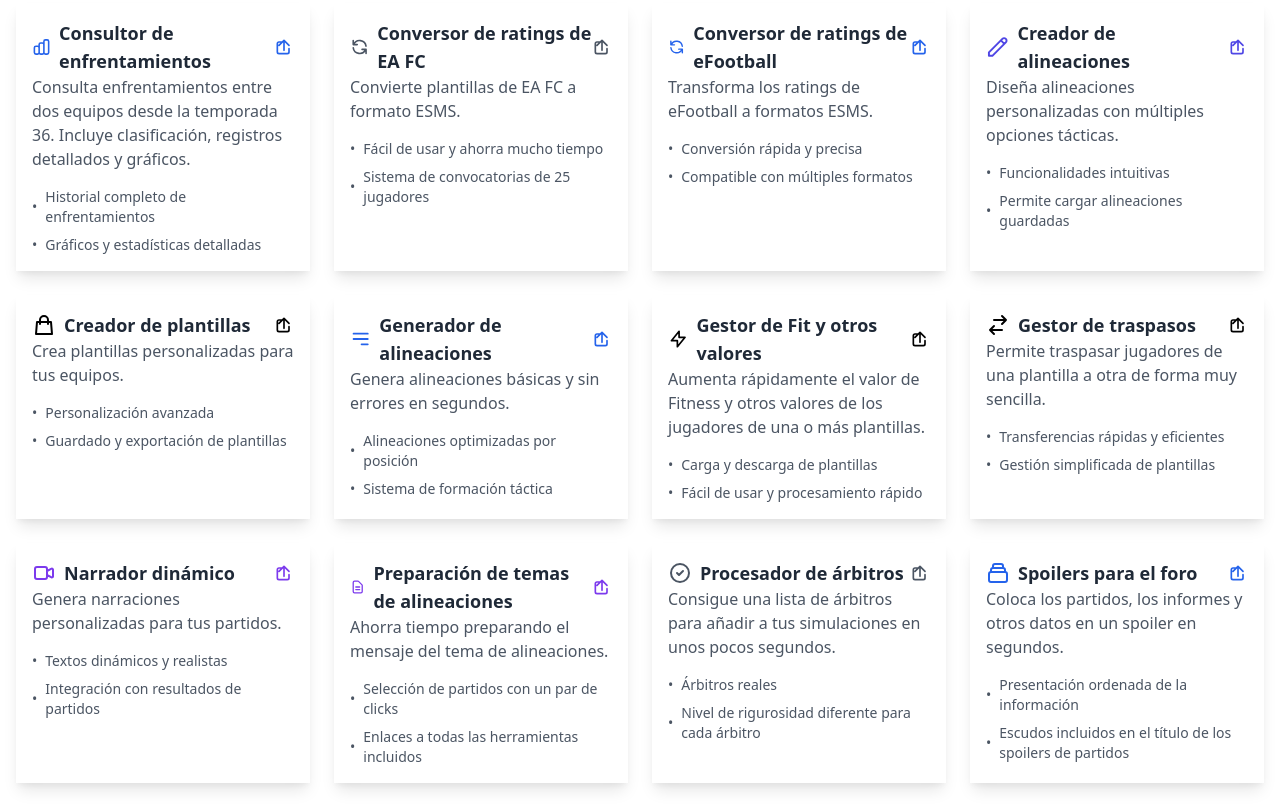
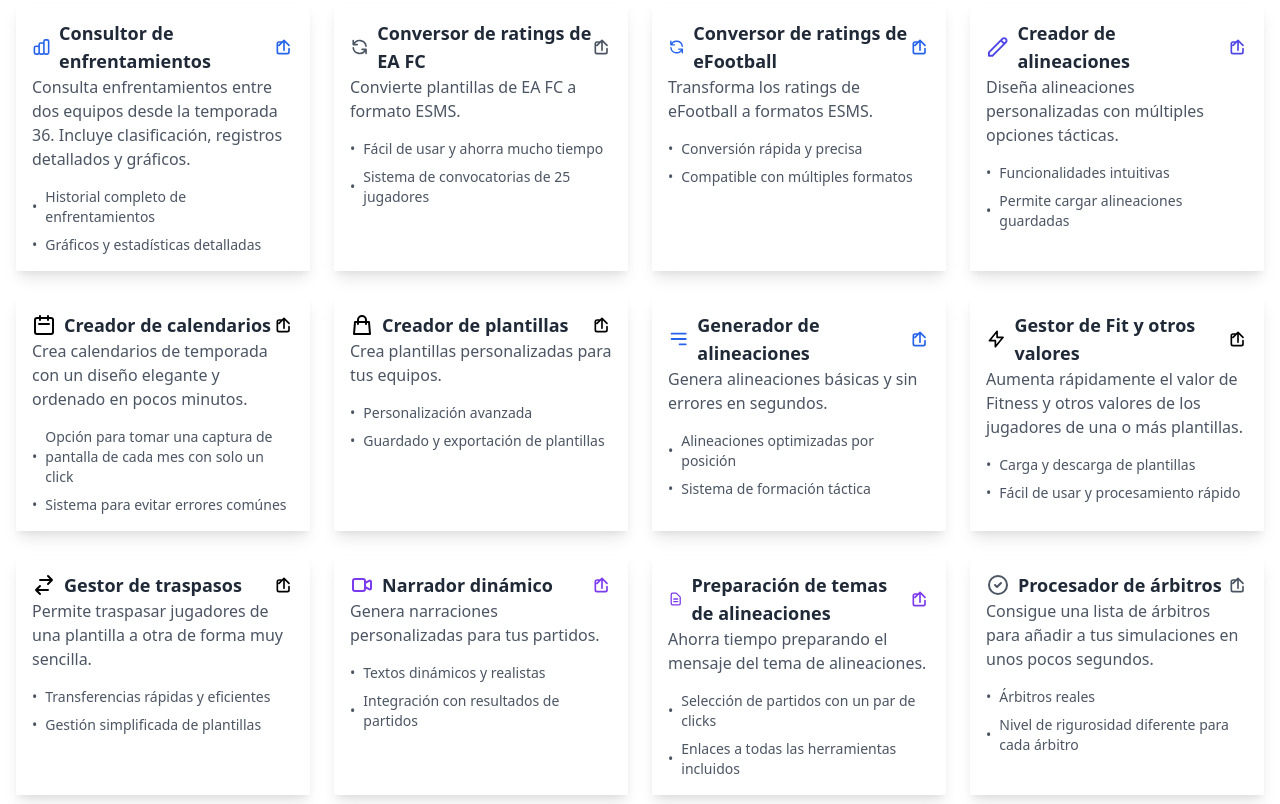
Before and after one commit to AlanTSM/directory, a plain HTML site: page index.html in a window 1280 px wide. Shown: the part 807-1611 px from the top of the page. Drawn offline with nearby package versions, Linux system fonts and the light colour scheme.

Commit message:
Update index.html

```diff
--- a/index.html
+++ b/index.html
@@ -15,7 +15,7 @@
         const tagCardMap = {
             'Alineaciones': ['Alineaciones dinámicas', 'Creador de alineaciones', 'Generador de alineaciones', 'Validador de alineaciones'],
             'Calculadoras': ['Calculadora de ingresos', 'Calculadora de salarios'],
-            'Herramientas staff': ['Actualizador de progresión', 'Comprobador de quinielas', 'Conversor de ratings de EA FC', 'Conversor de ratings de eFootball', 'Procesador de árbitros', 'Gestor de Fit', 'Gestor de traspasos', 'Validador de múltiples alineaciones', 'Preparación de temas de alineaciones', 'Spoilers para el foro'],
+            'Herramientas staff': ['Actualizador de progresión', 'Comprobador de quinielas', 'Conversor de ratings de EA FC', 'Conversor de ratings de eFootball', 'Procesador de árbitros', 'Gestor de Fit', 'Gestor de traspasos', 'Validador de múltiples alineaciones', 'Preparación de temas de alineaciones', 'Spoilers para el foro', 'Creador de calendarios'],
             'Información': ['Central de datos', 'Buscador de jugadores', 'Comparador de equipos y mánagers', 'Consultor de enfrentamientos', 'Tasador de jugadores', 'Tutorial dinámico'],
             'Páginas interactivas': ['Narrador dinámico']
         };
@@ -107,7 +107,7 @@
     <div class="mb-6 text-center">
 
         <div class="flex justify-center items-center space-x-2">
-                                                              <input type="text" id="searchInput" placeholder="Buscar entre las 24 herramientas actuales" class="w-1/2 px-4 py-2 rounded-lg border border-gray-300 focus:outline-none focus:ring-2 focus:ring-blue-500" />
+                                                              <input type="text" id="searchInput" placeholder="Buscar entre las 25 herramientas actuales" class="w-1/2 px-4 py-2 rounded-lg border border-gray-300 focus:outline-none focus:ring-2 focus:ring-blue-500" />
             <button id="clearSearch" class="px-4 py-2 bg-gray-500 text-white rounded-lg hover:bg-gray-600 transition duration-300">
                                                           Limpiar
             </button>
@@ -566,6 +566,43 @@
 
                     <li class="flex items-center">
                                                                                   <span class="mr-2">•</span> Permite cargar alineaciones guardadas
+                    </li>
+
+                </ul>
+
+            </div>
+
+        </div>
+
+        <!--              Card: Creador de calendarios              -->
+        <div class="bg-white shadow-lg hover:shadow-xl transition-shadow duration-300 card">
+
+            <div class="p-4">
+
+                <div class="flex items-center justify-between">
+
+                    <div class="flex items-center space-x-2">
+                                                                                                              <svg class="h-6 w-6 text-amber-600" fill="none" stroke="currentColor" viewbox="0 0 24 24">                                <path stroke-linecap="round" stroke-linejoin="round" stroke-width="2" d="M8 7V3m8 4V3m-9 8h10M5 21h14a2 2 0 002-2V7a2 2 0 00-2-2H5a2 2 0 00-2 2v12a2 2 0 002 2z"></path>                            </svg>
+                        <h2 class="text-lg font-semibold text-gray-800">
+                                                                                              Creador de calendarios
+                        </h2>
+
+                    </div>
+                                                                                              <a href="https://www.tusoccermanager.com/h154-schedulecreator-html" target="_blank" class="text-amber-600 hover:text-amber-800">                            <svg class="h-5 w-5" fill="none" stroke="currentColor" viewbox="0 0 24 24">                                <path stroke-linecap="round" stroke-linejoin="round" stroke-width="2" d="M10 6H6a2 2 0 00-2 2v10a2 2 0 002 2h10a2 2 0 002-2v-4M18 10l-6-6m0 0l-6 6m6-6v12"></path>                            </svg>                        </a>
+                </div>
+
+                <p class="text-gray-600 mb-4">
+                                                                      Crea calendarios de temporada con un diseño elegante y ordenado en pocos minutos.
+                </p>
+
+                <ul class="space-y-2 text-sm text-gray-600">
+
+                    <li class="flex items-center">
+                                                                                  <span class="mr-2">•</span> Opción para tomar una captura de pantalla de cada mes con solo un click
+                    </li>
+
+                    <li class="flex items-center">
+                                                                                  <span class="mr-2">•</span> Sistema para evitar errores comúnes
                     </li>
 
                 </ul>
```
